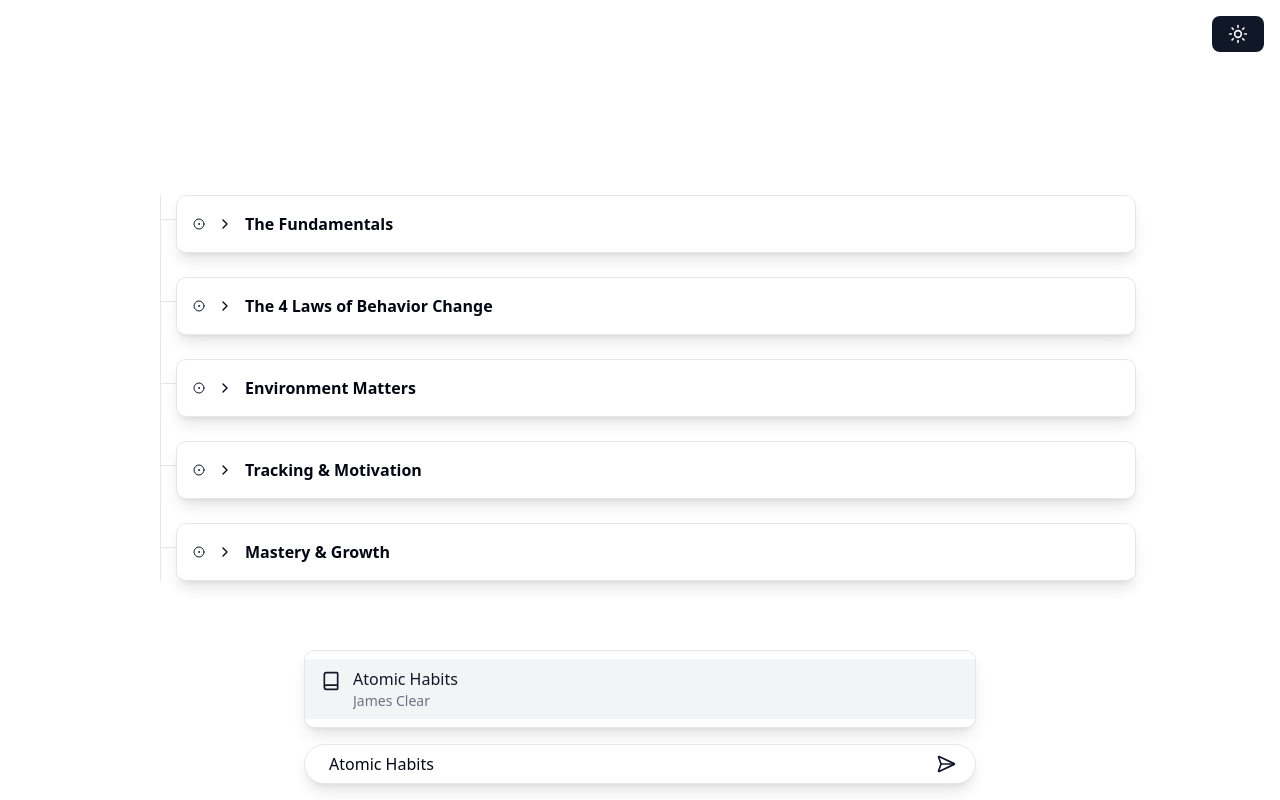
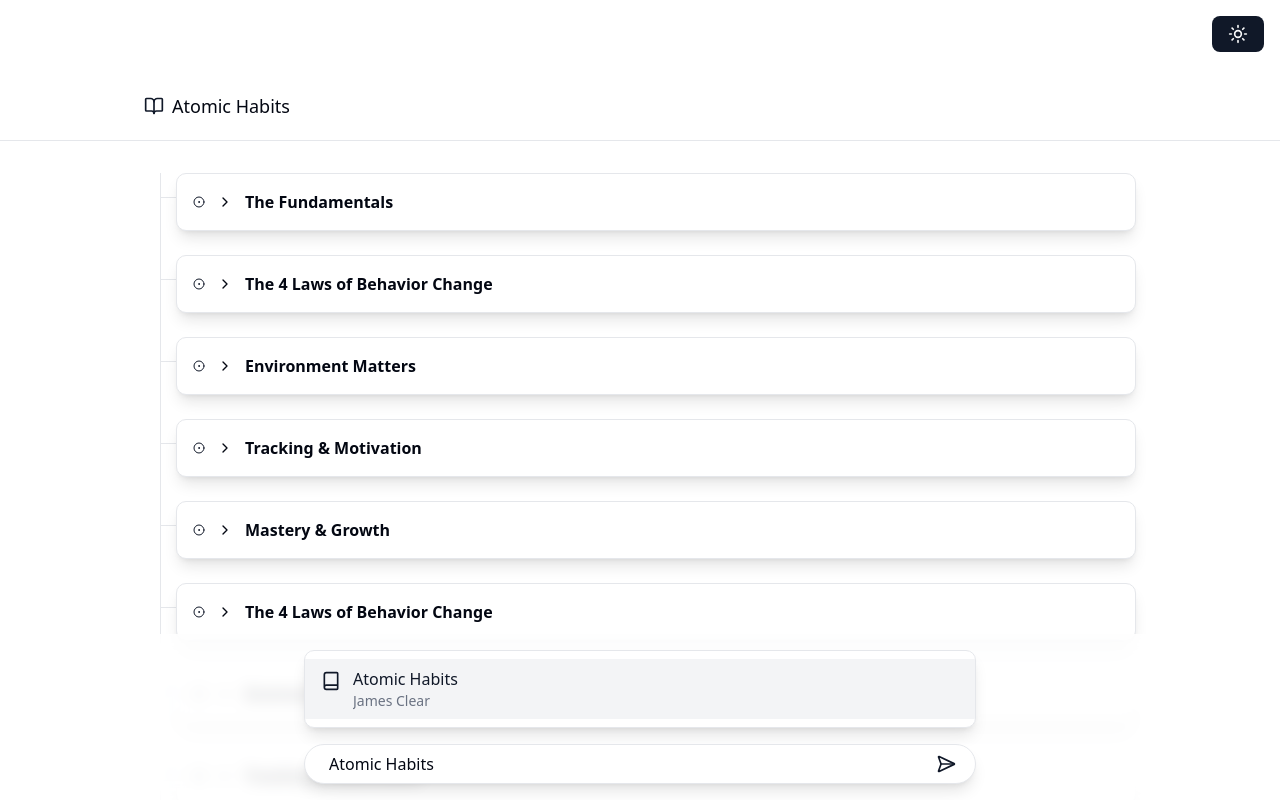
Before and after one commit to abdul-vajid/an-ai-book-summarizer, a Next.js app: page /talk in a window 1280 px wide. Both pictures are taken after a click on the button 946 px from the left and 764 px from the top of the page. Shown: the top 800 px of the page. Built offline with nearby package versions, Linux system fonts and the light colour scheme.

Commit message:
feat: enhance ChapterTree with floating book title and additional chapters in atomic habits

```diff
--- a/src/components/ChapterTree.tsx
+++ b/src/components/ChapterTree.tsx
@@ -1,7 +1,7 @@
 "use client";
 import { useState } from "react";
 import { motion, AnimatePresence, LayoutGroup } from "framer-motion";
-import { ChevronRight, CircleDot } from "lucide-react";
+import { ChevronRight, CircleDot, BookOpen } from "lucide-react";
 import type { BookSummary } from "@/types/book.interface";
 
 const spring = {
@@ -20,6 +20,20 @@
 
   return (
     <LayoutGroup>
+      <div className="relative w-full">
+        {/* Floating Book Title */}
+        <motion.div
+          initial={{ opacity: 0, y: -20 }}
+          animate={{ opacity: 1, y: 0 }}
+          className="sticky top-0 z-30 w-full bg-background/80 backdrop-blur-sm border-b border-border mt-20 pb-2"
+        >
+          <div className="max-w-5xl mx-auto px-4 py-3 flex items-center gap-2">
+            <BookOpen className="w-5 h-5 text-primary" />
+            <h2 className="text-lg font-medium">{book.book.title}</h2>
+          </div>
+        </motion.div>
+
+        {/* Main Content */}
         <div className="w-full max-w-5xl mx-auto px-4 py-8">
           <div className="relative pl-8">
             {/* Main vertical line */}
@@ -108,6 +122,7 @@
             ))}
           </div>
         </div>
+      </div>
     </LayoutGroup>
   );
 }
--- a/src/components/theme-toggle.tsx
+++ b/src/components/theme-toggle.tsx
@@ -11,7 +11,7 @@
     <motion.div
       initial={{ opacity: 0, y: -20 }}
       animate={{ opacity: 1, y: 0 }}
-      className="fixed top-4 right-4"
+      className="fixed top-4 right-4 z-50"
     >
       <Button
         size="md"
--- a/src/data/books/atomic-habits.ts
+++ b/src/data/books/atomic-habits.ts
@@ -41,6 +41,97 @@
         { title: 'Plateau of Latent Potential', summary: 'Breakthroughs come after a long wait.', deepDive: 'Stay consistent even when results are not visible yet.' },
         { title: 'Focus on Systems', summary: 'Systems over goals.', deepDive: 'Good systems make success inevitable.' },
       ]
+    },
+    {
+      title: 'The 4 Laws of Behavior Change',
+      nodes: [
+        { title: 'Make it Obvious', summary: 'Cue design makes habits stick.', deepDive: 'Use habit stacking and visual cues to trigger new behaviors.' },
+        { title: 'Make it Attractive', summary: 'Link habits to rewards.', deepDive: 'Bundle your desired habit with something pleasurable.' },
+      ]
+    },
+    {
+      title: 'Environment Matters',
+      nodes: [
+        { title: 'Design Your Space', summary: 'Environment shapes behavior.', deepDive: 'Structure surroundings to support good habits and remove bad ones.' },
+        { title: 'Identity-Based Habits', summary: 'Focus on who you want to become.', deepDive: 'Tie habits to identity rather than outcomes.' },
+      ]
+    },
+    {
+      title: 'Tracking & Motivation',
+      nodes: [
+        { title: 'Use Habit Trackers', summary: 'Visual progress builds momentum.', deepDive: 'Don’t break the chain technique can maintain consistency.' },
+        { title: 'Never Miss Twice', summary: 'Perfection isn’t needed, persistence is.', deepDive: 'Build a system that lets you bounce back quickly after a miss.' },
+      ]
+    },
+    {
+      title: 'Mastery & Growth',
+      nodes: [
+        { title: 'Plateau of Latent Potential', summary: 'Breakthroughs come after a long wait.', deepDive: 'Stay consistent even when results are not visible yet.' },
+        { title: 'Focus on Systems', summary: 'Systems over goals.', deepDive: 'Good systems make success inevitable.' },
+      ]
+    },
+    {
+      title: 'The Fundamentals',
+      nodes: [
+        { title: 'Tiny Changes, Remarkable Results', summary: 'Small improvements matter.', deepDive: 'A 1% improvement every day compounds significantly over time.' },
+        { title: 'How Habits Work', summary: 'Habits follow a cue-craving-response-reward loop.', deepDive: 'Understanding this loop helps in designing and changing habits.' },
+      ]
+    },
+    {
+      title: 'The 4 Laws of Behavior Change',
+      nodes: [
+        { title: 'Make it Obvious', summary: 'Cue design makes habits stick.', deepDive: 'Use habit stacking and visual cues to trigger new behaviors.' },
+        { title: 'Make it Attractive', summary: 'Link habits to rewards.', deepDive: 'Bundle your desired habit with something pleasurable.' },
+      ]
+    },
+    {
+      title: 'Environment Matters',
+      nodes: [
+        { title: 'Design Your Space', summary: 'Environment shapes behavior.', deepDive: 'Structure surroundings to support good habits and remove bad ones.' },
+        { title: 'Identity-Based Habits', summary: 'Focus on who you want to become.', deepDive: 'Tie habits to identity rather than outcomes.' },
+      ]
+    },
+    {
+      title: 'Tracking & Motivation',
+      nodes: [
+        { title: 'Use Habit Trackers', summary: 'Visual progress builds momentum.', deepDive: 'Don’t break the chain technique can maintain consistency.' },
+        { title: 'Never Miss Twice', summary: 'Perfection isn’t needed, persistence is.', deepDive: 'Build a system that lets you bounce back quickly after a miss.' },
+      ]
+    },
+    {
+      title: 'Mastery & Growth',
+      nodes: [
+        { title: 'Plateau of Latent Potential', summary: 'Breakthroughs come after a long wait.', deepDive: 'Stay consistent even when results are not visible yet.' },
+        { title: 'Focus on Systems', summary: 'Systems over goals.', deepDive: 'Good systems make success inevitable.' },
+      ]
+    },
+    {
+      title: 'The 4 Laws of Behavior Change',
+      nodes: [
+        { title: 'Make it Obvious', summary: 'Cue design makes habits stick.', deepDive: 'Use habit stacking and visual cues to trigger new behaviors.' },
+        { title: 'Make it Attractive', summary: 'Link habits to rewards.', deepDive: 'Bundle your desired habit with something pleasurable.' },
+      ]
+    },
+    {
+      title: 'Environment Matters',
+      nodes: [
+        { title: 'Design Your Space', summary: 'Environment shapes behavior.', deepDive: 'Structure surroundings to support good habits and remove bad ones.' },
+        { title: 'Identity-Based Habits', summary: 'Focus on who you want to become.', deepDive: 'Tie habits to identity rather than outcomes.' },
+      ]
+    },
+    {
+      title: 'Tracking & Motivation',
+      nodes: [
+        { title: 'Use Habit Trackers', summary: 'Visual progress builds momentum.', deepDive: 'Don’t break the chain technique can maintain consistency.' },
+        { title: 'Never Miss Twice', summary: 'Perfection isn’t needed, persistence is.', deepDive: 'Build a system that lets you bounce back quickly after a miss.' },
+      ]
+    },
+    {
+      title: 'Mastery & Growth',
+      nodes: [
+        { title: 'Plateau of Latent Potential', summary: 'Breakthroughs come after a long wait.', deepDive: 'Stay consistent even when results are not visible yet.' },
+        { title: 'Focus on Systems', summary: 'Systems over goals.', deepDive: 'Good systems make success inevitable.' },
+      ]
     }
   ]
 };
```
Lines whose indentation alone changed are shown as unchanged.
